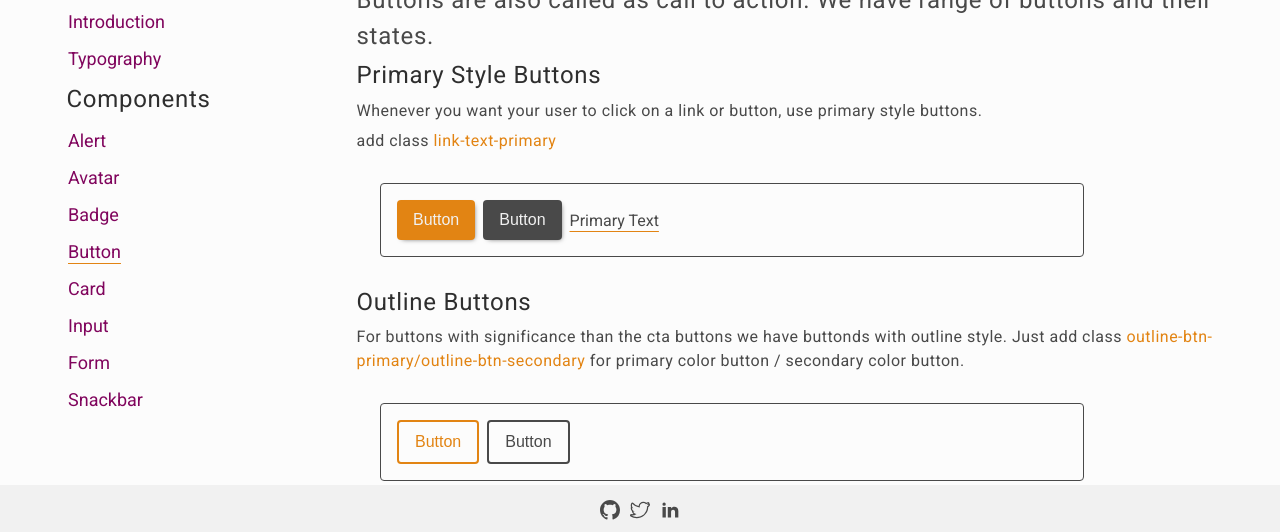
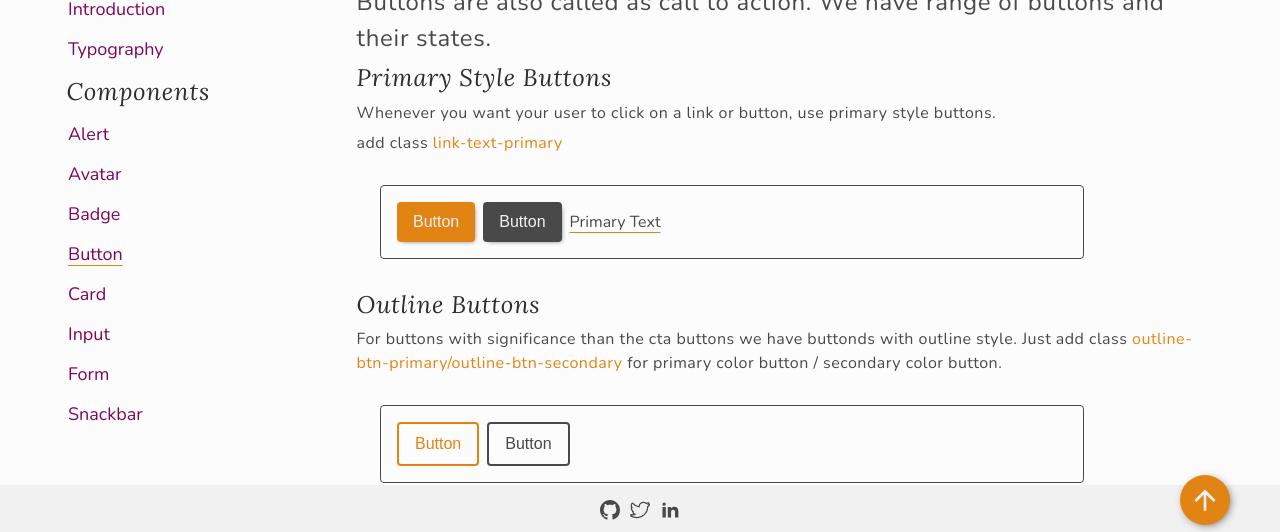
Before and after one commit to bhtibrewal/Artsy-ui, a plain HTML site: page src/components/button/button.html in a window 1280 px wide. Shown: the part 225-757 px from the top of the page. Drawn offline with nearby package versions, Linux system fonts and the light colour scheme.

Commit message:
fix: alert

```diff
--- a/src/artsyUI.css
+++ b/src/artsyUI.css
@@ -1,4 +1,8 @@
+/* font families  */
 @import url('https://fonts.googleapis.com/css2?family=Roboto:wght@100;200;300;400;500;700&display=swap');
+@import url('https://fonts.googleapis.com/css2?family=Lora:ital,wght@1,400;1,500;1,600;1,700&family=Nunito:wght@400;300&display=swap');
+
+/* css files  */
 @import './components/design-guide.css';
 @import './components/typography.css';
 @import './components/utils.css';
--- a/src/components/alert/alert.css
+++ b/src/components/alert/alert.css
@@ -12,8 +12,8 @@
   margin-right: .8rem;
 }
 .alert-primary {
-  background: #cfe2ff;
-  color: #084298;
+  background: var(--alert-primary-bg);
+  color: var(--alert-primary-text);
 }
 .alert-success {
   background: var(--success-bg);
--- a/src/components/button/button.html
+++ b/src/components/button/button.html
@@ -5,7 +5,7 @@
     <meta http-equiv="X-UA-Compatible" content="IE=edge" />
     <meta name="viewport" content="width=device-width, initial-scale=1.0" />
     <link rel="stylesheet" href="../../artsyUI.css" />
-    <title>Document</title>
+    <title>Artsy UI</title>
   </head>
   <body>
     <!-- header -->
@@ -251,6 +251,24 @@
         by Bhavika Tibrewal
       </div>
     </footer>
+    <button class="to-top-btn floating-btn">
+      <svg
+        xmlns="http://www.w3.org/2000/svg"
+        xmlns:xlink="http://www.w3.org/1999/xlink"
+        aria-hidden="true"
+        role="img"
+        class="iconify iconify--mdi"
+        width="32"
+        height="32"
+        preserveAspectRatio="xMidYMid meet"
+        viewBox="0 0 24 24"
+      >
+        <path
+          d="M13 20h-2V8l-5.5 5.5l-1.42-1.42L12 4.16l7.92 7.92l-1.42 1.42L13 8v12z"
+          fill="currentColor"
+        ></path>
+      </svg>
+    </button>
     <script src="../../../index.js"></script>
   </body>
 </html>
--- a/src/components/design-guide.css
+++ b/src/components/design-guide.css
@@ -19,7 +19,7 @@ html {
   }
 }
 body {
-  font-family: "Roboto", sans-serif;
+  font-family:Nunito, sans-serif;
   font-size: 1.6rem;
 
   background: var(--light-bg);
--- a/src/components/typography.css
+++ b/src/components/typography.css
@@ -19,25 +19,28 @@ p,
 }
 h1,
 .h1 {
-
-  font-weight: 600;
+  font-family: Lora, serif;
+  font-weight:600;
   line-height: 1.2;
   font-size: 4.8rem;
 }
 h2,
 .h2 {
-  font-weight: 500;
+  font-family: Lora, serif;
+  font-weight:500;
   line-height: 1.25;
   font-size: 3.2rem;
 }
 h3,
 .h3 {
+  font-family: Lora, serif;
   font-weight: 400;
   line-height: 1.33;
   font-size: 2.4rem;
 }
 h4,
 .h4 {
+  font-family: Lora, serif;
   font-weight: 400;
   line-height: 1.5;
   font-size: 1.6rem;
--- a/src/components/utils.css
+++ b/src/components/utils.css
@@ -72,7 +72,6 @@ aside {
 aside a {
   font-size:1.8rem;
   padding: 0.8rem;
-  color: inherit;
 }
 aside > a:hover {
   color: var(--primary-color);
@@ -122,3 +121,8 @@ ul {
 .highlight-text{
   color:var(--primary-color);
 }
+.to-top-btn{
+  position:absolute;
+  bottom:5rem;
+  right:5rem;
+}
```
Also changed, not shown: src/components/alert/alert.html (+1 -1 lines), src/components/avatar/avatar.html (+1 -1 lines), src/components/badge/badge.html (+1 -1 lines).
